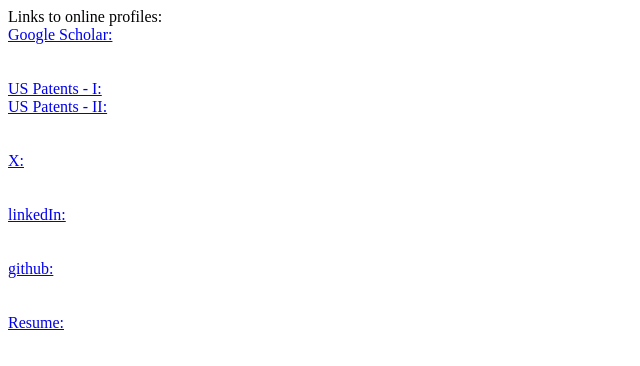
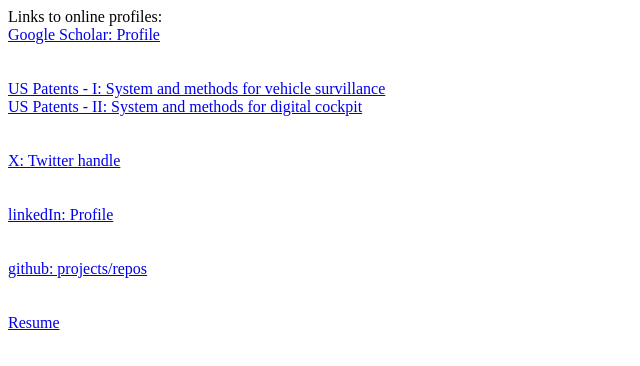
Before and after one commit to imamanr/imamanr.github.io, a plain HTML site: page index.html in a window 1280 px wide. Shown: the whole page, without its empty margins (0-640 px from the left). Drawn offline with Linux system fonts and the light colour scheme.

Commit message:
updated website

```diff
--- a/index.html
+++ b/index.html
@@ -1,9 +1,9 @@
 Links to online profiles:<br>
 
-<a href="https://scholar.google.com/citations?user=jAQCGhYAAAAJ&hl=en">Google Scholar: </a> <br> <br> <br>
-<a href="https://ppubs.uspto.gov/dirsearch-public/print/downloadPdf/11999316">US Patents - I: </a> <br>
-<a href="https://ppubs.uspto.gov/dirsearch-public/print/downloadPdf/20230226998">US Patents - II: </a> <br> <br> <br>
-<a href="https://twitter.com/imamanoor">X: </a> <br> <br> <br>
-<a href="https://www.linkedin.com/in/imamanoor/">linkedIn: </a> <br> <br> <br>
-<a href="https://github.com/imamanr">github: </a> <br> <br> <br>
-<a href="https://github.com/imamanr/publicResume">Resume: </a> <br> <br> <br>
+<a href="https://scholar.google.com/citations?user=jAQCGhYAAAAJ&hl=en">Google Scholar: Profile </a> <br> <br> <br>
+<a href="https://ppubs.uspto.gov/dirsearch-public/print/downloadPdf/11999316">US Patents - I: System and methods for vehicle survillance </a> <br>
+<a href="https://ppubs.uspto.gov/dirsearch-public/print/downloadPdf/20230226998">US Patents - II: System and methods for digital cockpit</a> <br> <br> <br>
+<a href="https://twitter.com/imamanoor">X: Twitter handle </a> <br> <br> <br>
+<a href="https://www.linkedin.com/in/imamanoor/">linkedIn: Profile</a> <br> <br> <br>
+<a href="https://github.com/imamanr">github: projects/repos</a> <br> <br> <br>
+<a href="https://github.com/imamanr/publicResume">Resume</a> <br> <br> <br>
```
